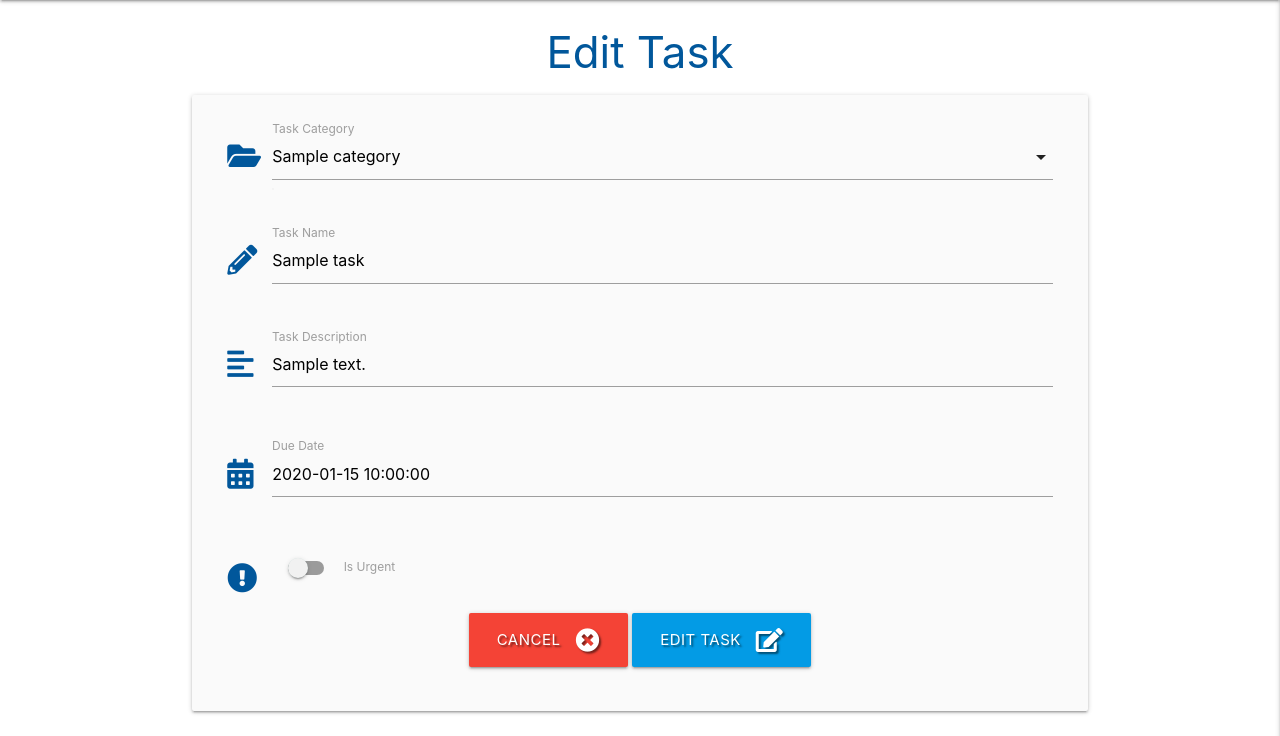
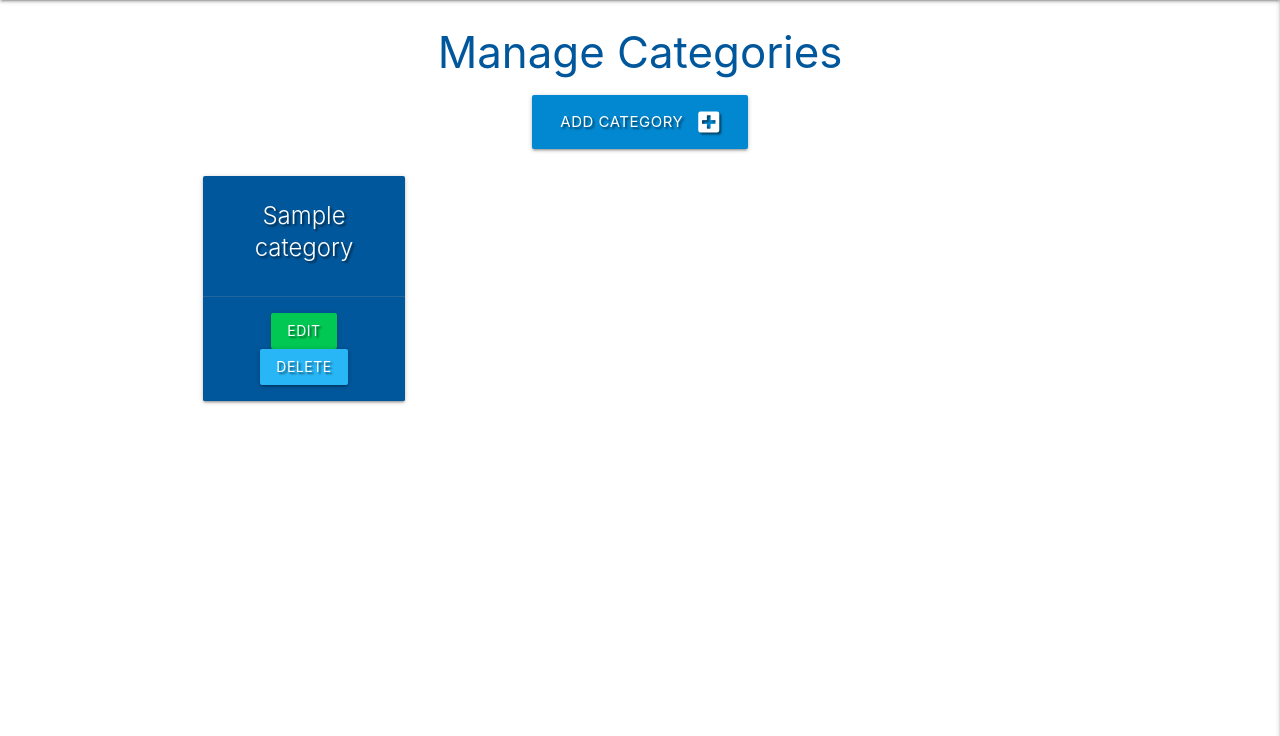
Before and after one commit to Davej66/book-club, a Flask app: template templates/categories.html in a window 1280 px wide. Shown: the part 64-800 px from the top of the page. Run offline with Flask 2, Linux system fonts and the light colour scheme; the template is opened without the code that fills it: most values are stand-ins (such as "Sample title", 1, 10 or a date in 2020); some libraries are stand-ins or nearby versions.

Commit message:
Updating categories.html layout

```diff
--- a/templates/categories.html
+++ b/templates/categories.html
@@ -1,86 +1,33 @@
 {% extends "base.html" %}
 {% block content %}
 
-    <h3 class="light-blue-text text-darken-4 center-align">Edit Task</h3>
+<h3 class="light-blue-text text-darken-4 center-align">Manage Categories</h3>
 
-    <div class="row card-panel grey lighten-5">
-        <form class="col s12" method="POST" action="{{ url_for('edit_task', task_id=task._id) }}">
-            <!-- category selection -->
 <div class="row">
-				<div class="input-field col s12">
-                    <i class="fas fa-folder-open prefix light-blue-text text-darken-4"></i>
-					<select id="category_name" name="category_name" class="validate" required>
-                        <option value="" disabled>Choose Category</option>
-                        {% for category in categories %}
-                            {% if category.category_name == task.category_name %}
-                                <option value="{{ category.category_name }}" selected>{{ category.category_name }}</option>
-                            {% else %}
-                                <option value="{{ category.category_name }}">{{ category.category_name }}</option>
-                            {% endif %}
-                        {% endfor %}
-                    </select>
-					<label for="category_name">Task Category</label>
+    <div class="col s12 center-align">
+        <a href="{{ url_for('add_category') }}" class="btn-large light-blue darken-2 text-shadow">
+            Add Category <i class="fas fa-plus-square right"></i>
+        </a>
     </div>
 </div>
-            <!-- task name -->
+
 <div class="row">
-                <div class="input-field col s12">
-                    <i class="fas fa-pencil-alt prefix light-blue-text text-darken-4"></i>
-                    <input id="task_name" name="task_name" minlength="5" maxlength="50"
-                        value="{{ task.task_name }}" type="text" class="validate" required>
-                    <label for="task_name">Task Name</label>
+    <div class="row">
+        {% for category in categories %}
+            <div class="col s12 m3">
+                <div class="card light-blue darken-4 text-shadow center-align">
+                    <div class="card-content white-text">
+                        <span class="card-title">{{ category.category_name }}</span>
                     </div>
-            </div>
-            <!-- task description -->
-            <div class="row">
-                <div class="input-field col s12">
-                    <i class="fas fa-align-left prefix light-blue-text text-darken-4"></i>
-                    <textarea id="task_description" name="task_description" minlength="5"
-                        maxlength="200" class="materialize-textarea validate" required>
-                        {{- task.task_description -}}
-                    </textarea>
-                    <label for="task_description">Task Description</label>
-                </div>
-            </div>
-            <!-- due date picker -->
-            <div class="row">
-                <div class="input-field col s12">
-                    <i class="fas fa-calendar-alt prefix light-blue-text text-darken-4"></i>
-                    <input id="due_date" name="due_date" type="text"
-                        value="{{ task.due_date }}" class="datepicker validate" required>
-                    <label for="due_date">Due Date</label>
-                </div>
-            </div>
-            <!-- is urgent toggle -->
-			<div class="row">
-				<div class="input-field col s12">
-					<div class="switch">
-                        <i class="fas fa-exclamation-circle prefix light-blue-text text-darken-4"></i>
-						<label for="is_urgent">
-                            {% if task.is_urgent == "on" %}
-                                <input type="checkbox" id="is_urgent" name="is_urgent" checked>
-                            {% else %}
-                                <input type="checkbox" id="is_urgent" name="is_urgent">
-                            {% endif %}
-                            <span class="lever"></span>
-                            Is Urgent
-                        </label>
+                    <div class="card-action">
+                        <a href="{{ url_for('edit_category', category_id=category._id) }}" class="btn green accent-4">Edit</a>
+                        <a href="{{ url_for('delete_category', category_id=category._id) }}" class="btn light-blue lighten-1">Delete</a>
                     </div>
                 </div>
             </div>
-            <!-- submit button -->
-            <div class="row">
-                <div class="col s12 center-align">
-                    <!-- cancel button -->
-                    <a href="{{ url_for('get_tasks') }}" class="btn-large red text-shadow">
-                        Cancel <i class="fas fa-times-circle right"></i>
-                    </a>
-                    <button type="submit" class="btn-large light-blue darken-1 text-shadow">
-                        Edit Task <i class="fas fa-edit right"></i>
-                    </button>
+        {% endfor %}
     </div>
 </div>
-        </form>
-    </div>
+
 
 {% endblock %}
```
Lines whose indentation alone changed are shown as unchanged.
